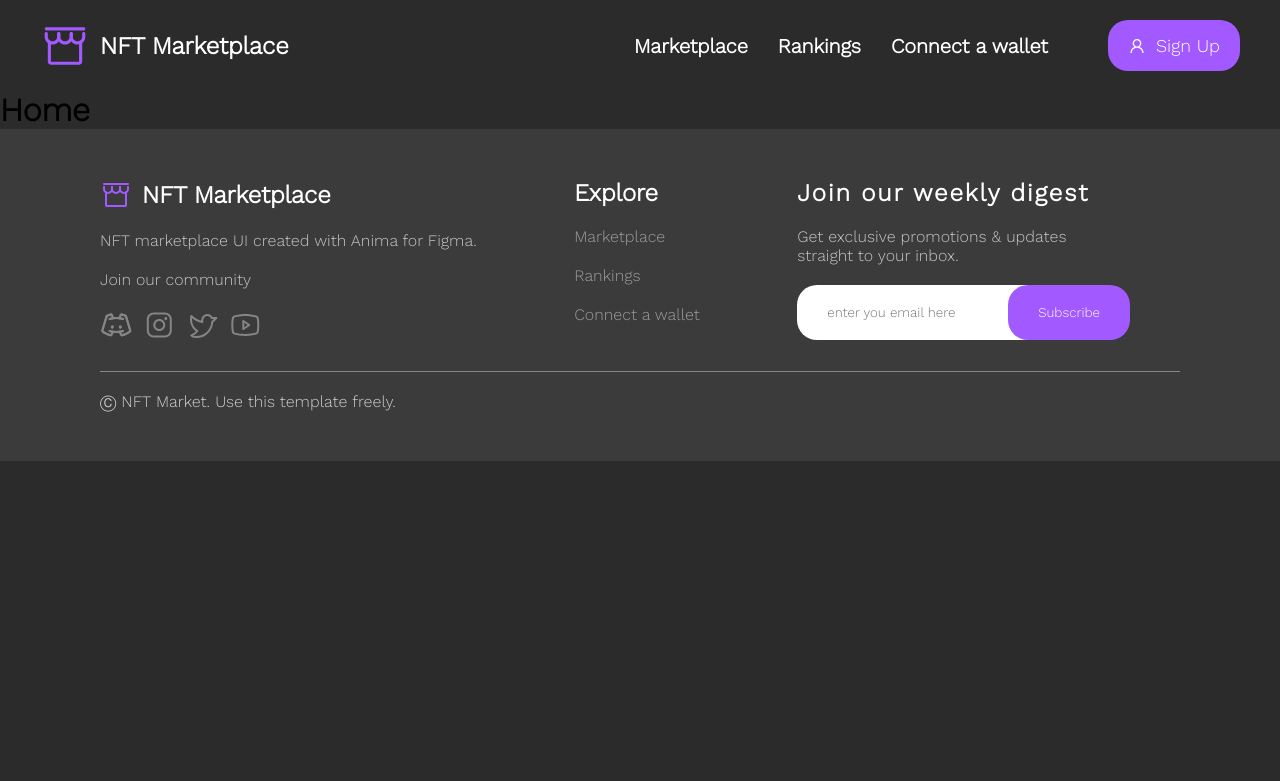
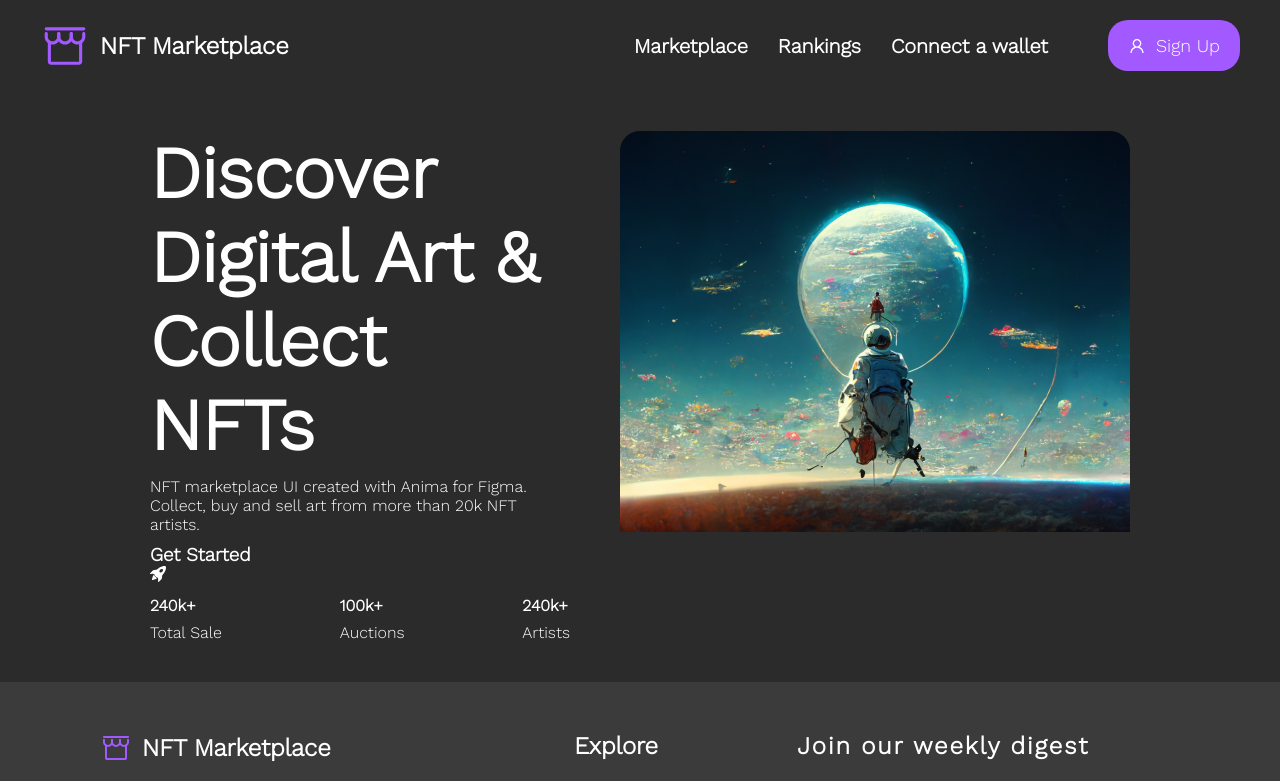
Before and after one commit to Shakhmurad7/gameStore, a React (Vite) app: page / in a window 1280 px wide. Shown: the top 781 px of the page. Built offline with nearby package versions, Linux system fonts and the light colour scheme.

Commit message:
add hero img

```diff
--- a/src/App.tsx
+++ b/src/App.tsx
@@ -1,6 +1,6 @@
 import { Route, Routes } from "react-router"
-import Home from "./pages/home"
-import About from "./pages/about"
+import Home from "./pages/Home/home"
+import About from "./pages/About/about"
 
 function App() {
 
--- a/src/pages/about.tsx
+++ b/src/pages/About/about.tsx
@@ -1,4 +1,4 @@
-import PageContainer from "../companents/pageContainer"
+import PageContainer from "../../companents/pageContainer"
 
 function About() {
   return (
--- /dev/null
+++ b/src/pages/Home/home.tsx
@@ -0,0 +1,38 @@
+import PageContainer from "../../companents/pageContainer"
+import style from "./index.module.css"
+import {BsRocketTakeoffFill} from "react-icons/bs";
+function Home() {
+  return (
+    <PageContainer>
+        <div className={style['hero-container']}>
+          <div className={style['hero-left']}>
+            <h1>Discover Digital Art & Collect NFTs</h1>
+            <p>NFT marketplace UI created with Anima for Figma. Collect, buy and sell art from more than 20k NFT artists.</p>
+            <div className={style['hero-icon']}>
+            <h3>Get Started</h3>
+            <BsRocketTakeoffFill/>
+            </div>
+            <div className={style['hero-page']}>
+              <div className={style['hero-block']}>
+                <b>240k+ </b>
+                <p>Total Sale</p>
+              </div>
+              <div className={style['hero-block']}>
+                <b>100k+ </b>
+                <p>Auctions</p>
+              </div>
+              <div className={style['hero-block']}>
+                <b>240k+ </b>
+                <p>Artists</p>
+              </div>
+            </div>
+          </div>
+          <div className={style['hero-right']}>
+            <img src={'./img/Image Placeholder.png'} />
+          </div>
+        </div>
+    </PageContainer>
+  )
+}
+
+export default Home
--- /dev/null
+++ b/src/pages/Home/index.module.css
@@ -0,0 +1,29 @@
+.hero-container{
+    padding: 40px 150px;
+    color: white;
+    display: flex;
+    gap: 50px;
+    justify-content: space-between;
+}
+.hero-left {
+    display: flex;
+    flex-direction: column;
+    gap: 10px;
+}
+.hero-left h1{
+    font-size: 4.5rem;
+}
+.hero-left{
+    width: 100%;
+    max-width: 500px;
+}
+.hero-page{
+    display: flex;
+    justify-content: space-between;
+    align-items: center;
+}
+.hero-block{
+    display: flex;
+    flex-direction: column;
+    gap: 8px;
+}
--- a/src/pages/home.tsx
+++ /dev/null
@@ -1,11 +0,0 @@
-import PageContainer from "../companents/pageContainer"
-
-function Home() {
-  return (
-    <PageContainer>
-        <h1>Home</h1>
-    </PageContainer>
-  )
-}
-
-export default Home
```
Also changed, not shown: public/img-icon/Avatar Placeholder.svg (added), public/img/Image Placeholder.png (added).
